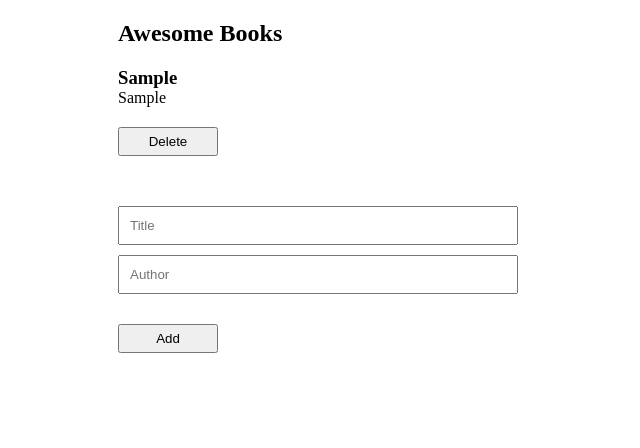
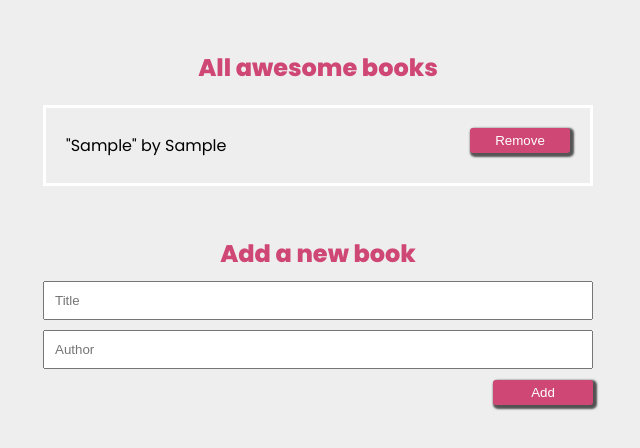
Before and after one commit to asharanjith/Awesome-Books, a website: page index.html in a window 1280 px wide. Both pictures are taken after typing "Sample", "Sample" into the empty fields and a click on the button "Add". Shown: the whole page, without its empty margins (322-962 px from the left). Drawn offline with Linux system fonts and the light colour scheme.

Commit message:
Add styles to layout

```diff
--- a/index.html
+++ b/index.html
@@ -9,15 +9,19 @@
 </head>
 <body>
     <section id="bookList">
-        <h1>Awesome Books</h1>
-        <div class="book">
+        <h1>All awesome books</h1>
+        <div class="book-container">
+
         </div>
     </section>
     <section id="bookForm">
+        <h2>Add a new book</h2>
         <form class="addBook">
             <input type="text" id="title" placeholder="Title" class="bookName inputElements">
             <input type="text" id="author" placeholder="Author" class="bookAuthor inputElements">
-            <button type="submit" id="addBook">Add</button>
+            <div>
+                <button type="submit" id="addBook">Add</button>
+            </div>
         </form>
     </section>
 
--- a/main.js
+++ b/main.js
@@ -1,7 +1,7 @@
 const bookName = document.querySelector('.bookName');
 const bookAuthor = document.querySelector('.bookAuthor');
 const form = document.querySelector('.addBook');
-const bookDisplay = document.querySelector('.book');
+const bookContainer = document.querySelector('.book-container');
 const bookList = JSON.parse(localStorage.getItem('bookList')) || [];
 
 
@@ -14,17 +14,16 @@ class Book {
   displayBook (){
     const newBook = document.createElement('div');
     newBook.classList.add('book');
-    newBook.innerHTML = `<h3>${this.name}</h3>
-    <p>${this.author}</p>
+    newBook.innerHTML = `<p>"${this.name}" by ${this.author}</p>
     `;
     const deleteBook = document.createElement('button');
     deleteBook.classList.add('delete');
-    deleteBook.textContent = 'Delete';
+    deleteBook.textContent = 'Remove';
     deleteBook.addEventListener('click', () => {
       this.deleteBook(this.name);
     });
     newBook.appendChild(deleteBook);
-    bookDisplay.appendChild(newBook);
+    bookContainer.appendChild(newBook);
 
   };
 
@@ -42,8 +41,6 @@ class Book {
   }
 }
 
-
-
 form.addEventListener('submit', (e) => {
   e.preventDefault();
   const book = new Book(bookName.value, bookAuthor.value);
@@ -56,40 +53,3 @@ bookList.forEach(book => {
   const bookObj = new Book(book.name, book.author);
   bookObj.displayBook();
 });
-// bookDisplay.addEventListener('click', (e) => {
-//     Book.deleteBook(e);
-// });
-
-// bookDisplay.addEventListener('click', deleteBook);
-
-
-
-// function displayBook() {
-//   bookDisplay.innerHTML = bookList.map((book, i) => `
-//             <li>
-//                 <p class="bookName">${book.name}</p>
-//                 <p class="bookAuthor">${book.author}</p>
-//                 <button data-index=${i}>Remove</button>
-//                 <hr>
-//             </li>
-//         `).join('');
-// }
-
-// function addBook(e) {
-//   e.preventDefault();
-//   const name = bookName.value;
-//   const author = bookAuthor.value;
-//   const book = { name, author };
-//   bookList.push(book);
-//   displayBook();
-//   localStorage.setItem('bookList', JSON.stringify(bookList));
-//   this.reset();
-// }
-
-// function deleteBook(e) {
-//   if (!e.target.matches('button')) return;
-//   const { index } = e.target.dataset;
-//   bookList.splice(index, 1);
-//   displayBook();
-//   localStorage.setItem('bookList', JSON.stringify(bookList));
-// }
--- a/styles.css
+++ b/styles.css
@@ -1,3 +1,5 @@
+@import url('https://fonts.googleapis.com/css2?family=Lato:wght@300;400;700&family=Poppins:wght@300;400;600;800&display=swap');
+
 *,
 *::after,
 *::before {
@@ -6,16 +8,30 @@
   box-sizing: border-box;
 }
 
+body {
+    font-family: 'Poppins', sans-serif;
+    background-color: #eee;
+}
+
+h1, h2 {
+    color: rgb(207, 71, 116);
+}
+
 h1 {
-  text-align: left;
+  text-align: center;
   margin-bottom: 20px;
 }
 
+
 #bookForm,
 #bookList {
-  width: 400px;
+  width: 550px;
   max-width: 80%;
   margin: 20px auto;
+}
+
+#bookList {
+    margin-top: 50px;
 }
 
 #bookList {
@@ -32,25 +48,40 @@ input {
 button {
   padding: 5px;
   width: 100px;
-  margin-top: 20px;
+  box-shadow: 2px 2px 2px 2px rgb(82, 82, 82);
+  background-color: rgb(207, 71, 116);
+  border: none;
+  color: white;
+  border-radius: 3px;
 }
 
-.removeBook {
+.delete {
   margin-bottom: 10px;
-  display: block;
+  box-shadow: 2px 2px 2px 2px rgb(85, 85, 85)
 }
 
-li {
-  list-style: none;
-  margin-bottom: 10px;
-  padding: 10px;
-}
 
 .bookName,
 .bookAuthor {
   padding: 10px;
 }
 
-hr {
-  margin: 10px auto;
+.book-container {
+    border: 3px solid white;
+    padding: 20px;
 }
+
+.book {
+    display: flex;
+    justify-content: space-between;
+    align-items: center;
+}
+
+#bookForm h2{
+    text-align: center;
+    margin-bottom: 10px;
+}
+
+.addBook div {
+    text-align: right;
+}
```
